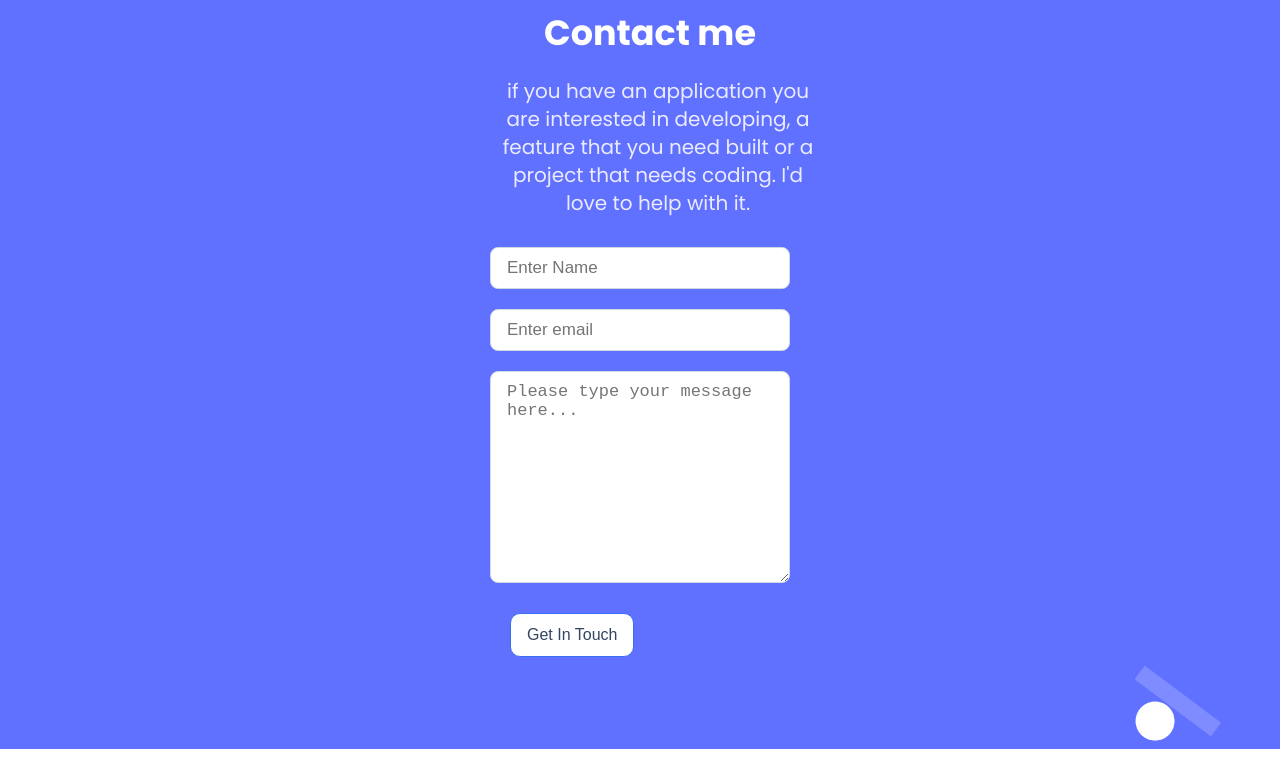
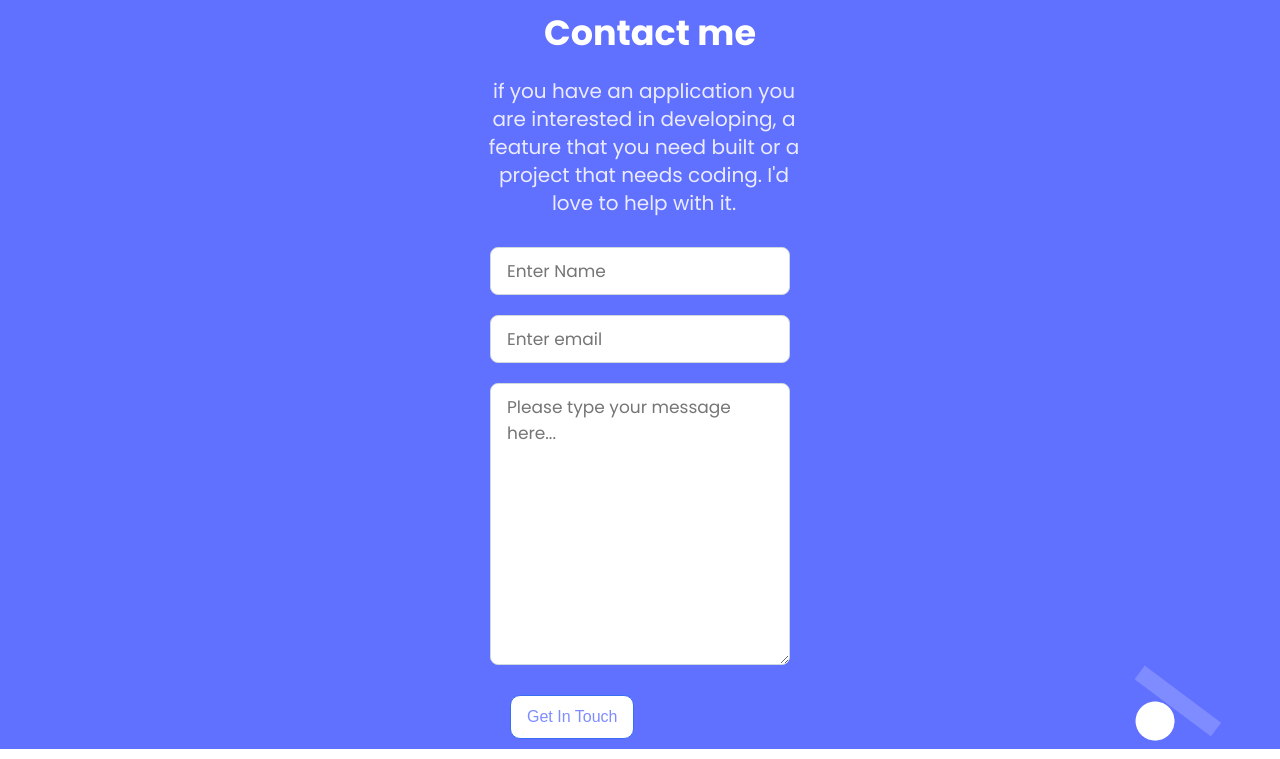
Before and after one commit to richy4dev/Personal-Portfolio, a website: page Index.html in a window 1280 px wide. Shown: the part 7798-8557 px from the top of the page. Drawn offline with Linux system fonts and the light colour scheme.

Commit message:
Make changes to styling design

```diff
--- a/style.css
+++ b/style.css
@@ -1,4 +1,4 @@
-@import url("https://fonts.googleapis.com/css2?family=Poppins:ital,wght@0,100;0,200;0,300;0,400;0,500;0,600;0,700;0,800;0,900;1,100;1,200;1,300;1,400;1,500;1,600;1,700;1,800;1,900&display=swap");
+@import url("https://fonts.googleapis.com/css?family=Poppins:ital,wght@0,100;0,200;0,300;0,400;0,500;0,600;0,700;0,800;0,900;1,100;1,200;1,300;1,400;1,500;1,600;1,700;1,800;1,900&display=swap");
 
 * {
   box-sizing: border-box;
@@ -367,14 +367,10 @@
   text-align: center;
   font-weight: 400px;
   width: 327px;
-  padding-left: 16px;
+  padding-right: 12px;
   padding-top: 2px;
   margin: auto;
-  transition: 0.3s ease-in;
-}
-
-.Text-description:hover {
-  transform: translate(20px);
+  font-family: Poppins, sans-serif;
 }
 
 .contact-form_container .form {
@@ -394,11 +390,13 @@
   font-size: 17px;
   width: 100%;
   margin: 10px 0;
+  font-family: Poppins, sans-serif;
 }
 
 .contact-button {
   background-color: white;
   padding: 12px 16px;
+  color: #7f8cff;
 }
 
 .contact-button:hover {
```
